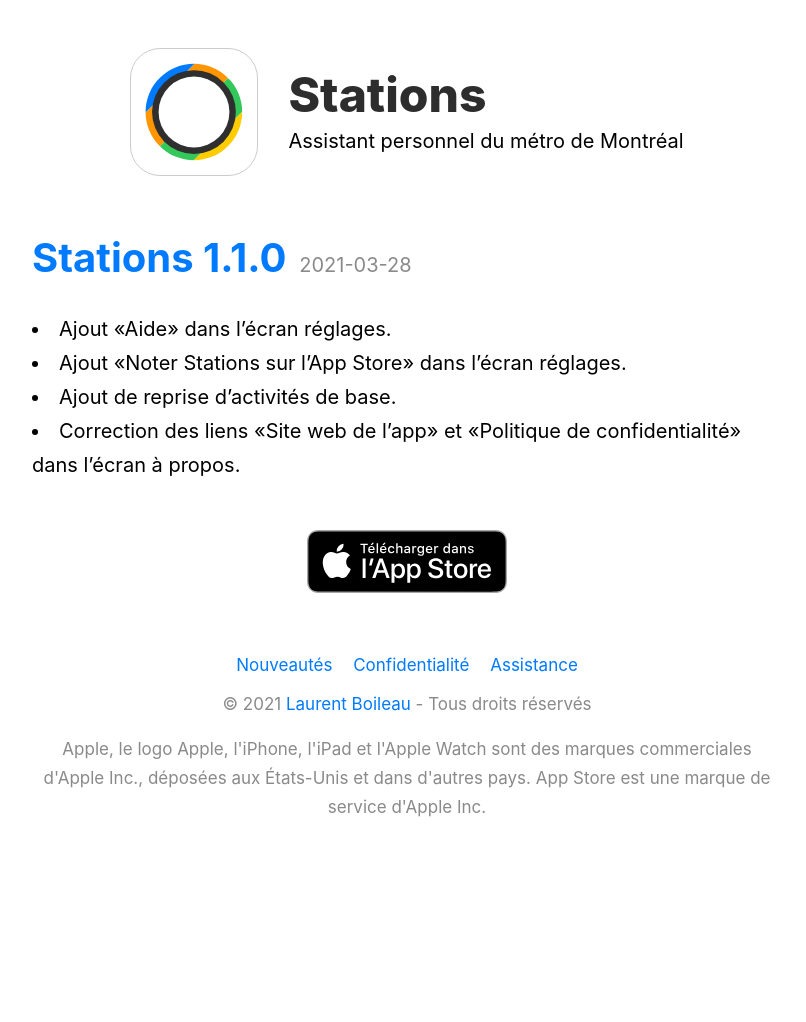
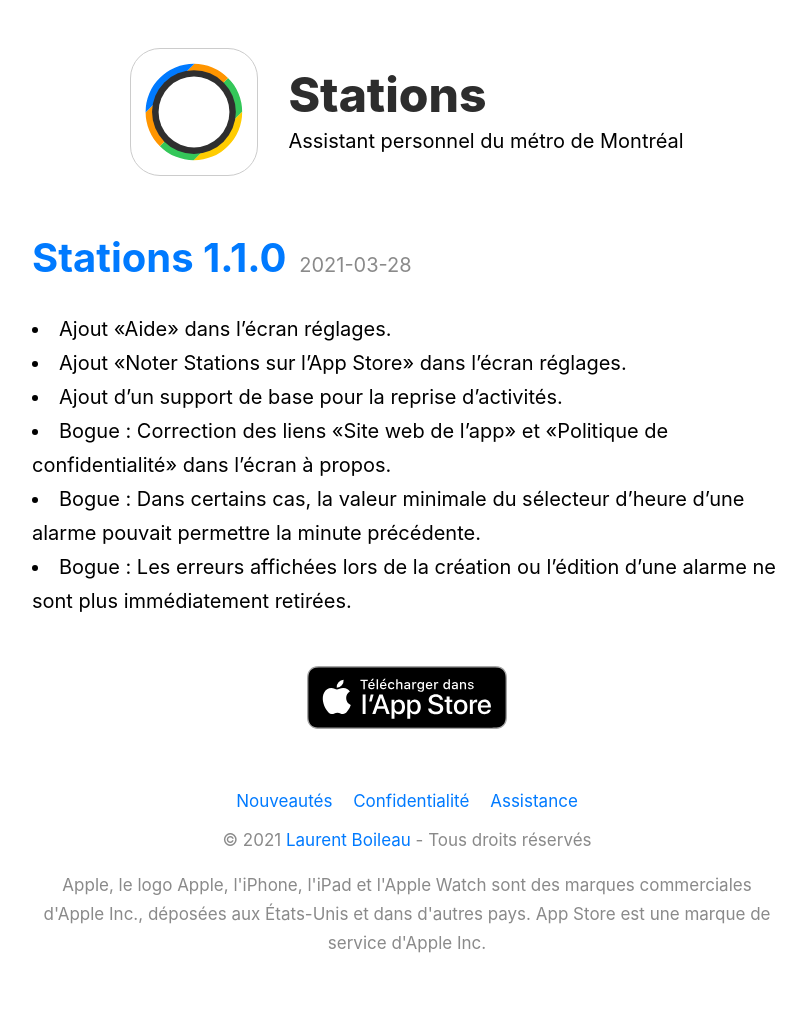
Before and after one commit to laurentboileau/stations-website, a Jekyll site: the page built from _nouveautes/1.1.0.markdown, in a window 1280 px wide. Shown: the whole page, without its empty margins (233-1039 px from the left). Built offline with Jekyll 4.4.1, drawn with Linux system fonts in a browser that asks for light colours; before the commit the page ends 900 px from its top, so only the background shows below that.

Commit message:
Update release notes
Signed-off-by: Laurent Boileau <developer@laurentboileau.ca>

```diff
--- a/_nouveautes/1.1.0.markdown
+++ b/_nouveautes/1.1.0.markdown
@@ -6,5 +6,7 @@
 
 - Ajout «Aide» dans l’écran réglages.
 - Ajout «Noter Stations sur l’App Store» dans l’écran réglages.
-- Ajout de reprise d’activités de base.
-- Correction des liens «Site web de l’app» et «Politique de confidentialité» dans l’écran à propos.
+- Ajout d’un support de base pour la reprise d’activités.
+- Bogue : Correction des liens «Site web de l’app» et «Politique de confidentialité» dans l’écran à propos.
+- Bogue : Dans certains cas, la valeur minimale du sélecteur d’heure d’une alarme pouvait permettre la minute précédente.
+- Bogue : Les erreurs affichées lors de la création ou l’édition d’une alarme ne sont plus immédiatement retirées.
--- a/_release-notes/1.1.0.markdown
+++ b/_release-notes/1.1.0.markdown
@@ -6,5 +6,7 @@
 
 - Added “Help” to settings screen.
 - Added “Rate Stations on the App Store” to settings screen.
-- Added basic state restoration.
-- Fixed french “App Website” and “Privacy Policy” links in the about screen.
+- Added basic state restoration support.
+- Bug Fix: Fixed french “App Website” and “Privacy Policy” links in the about screen.
+- Bug Fix: In some cases, the alarm time picker’s minimum value could allow for the previous minute.
+- Bug Fix: Errors displayed when creating or editing an alarm are no longer immediately dismissed.
```
